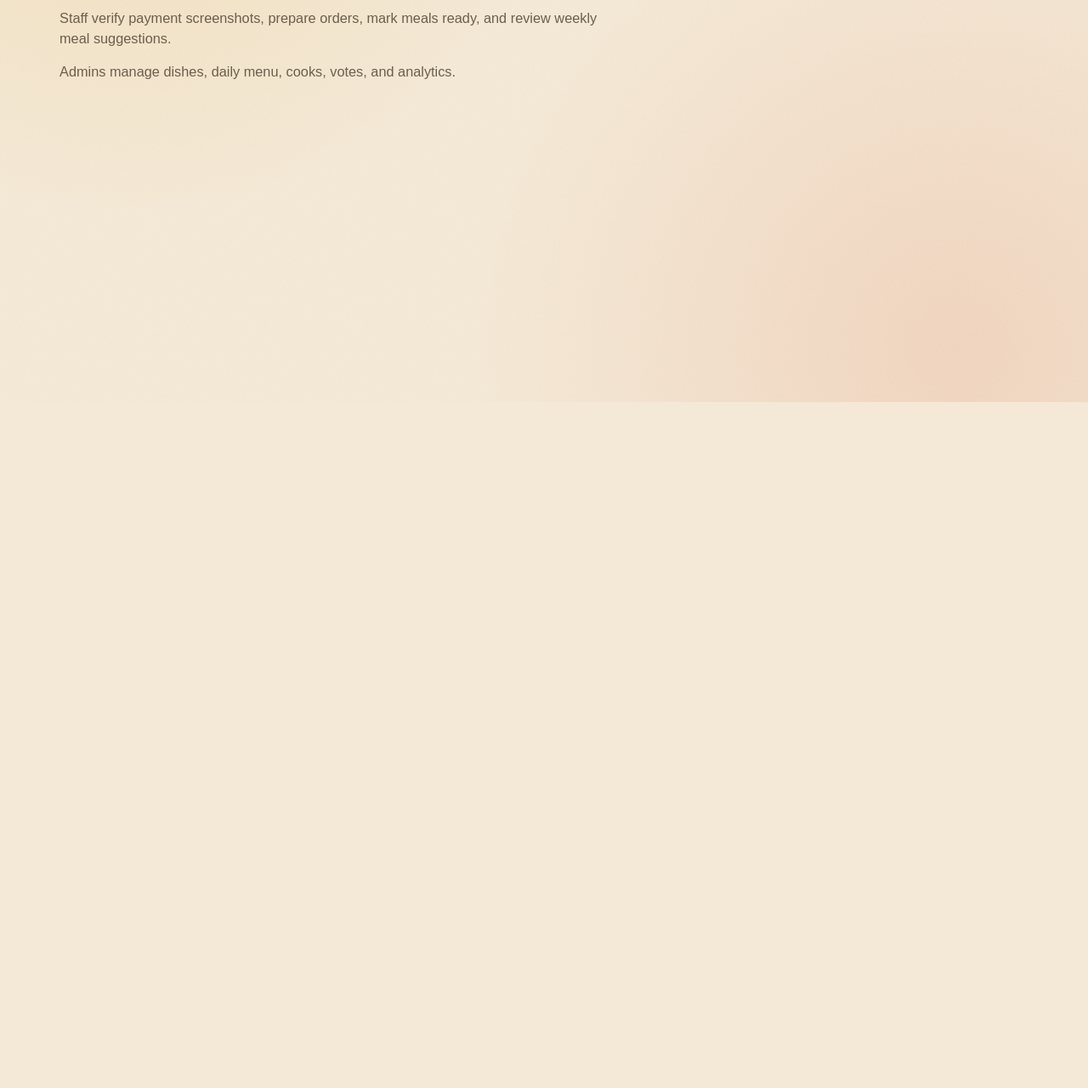
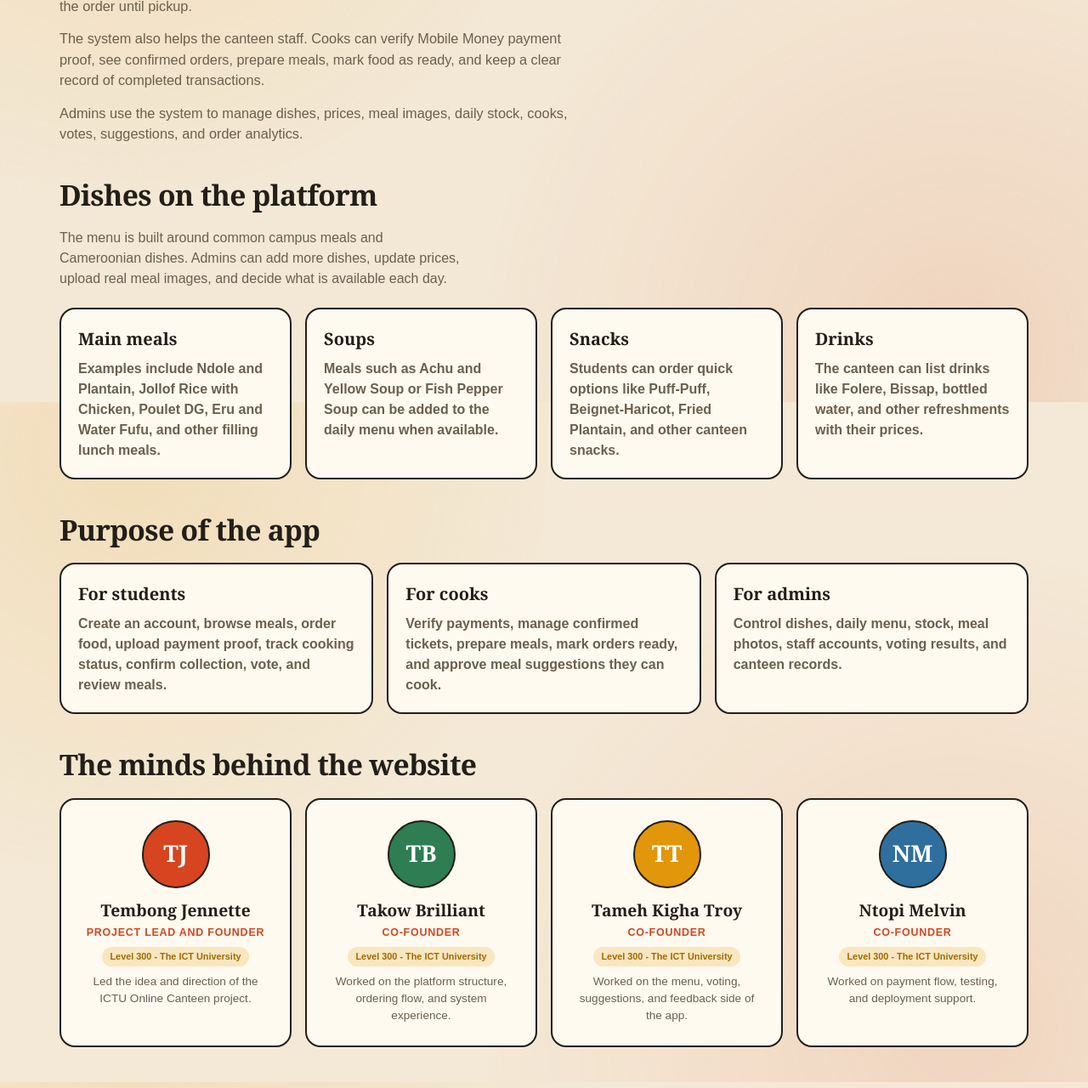
Before and after one commit to cheerybrilliant/yummy_Bite, a website: page Student/About page.html in a window 1280 px wide. Shown: the part 327-1607 px from the top of the page at 85% size. Before the commit the page ends 800 px from the top, so only its background shows below. Drawn offline with Linux system fonts and the light colour scheme.

Commit message:
Update about page purpose and founders

```diff
--- a/Student/About page.html
+++ b/Student/About page.html
@@ -34,11 +34,80 @@
 <a class="chip on" href="About page.html">About</a>
 </nav>
 <span class="eyebrow">About us</span>
-<h1 class="title">The ICT University Online Canteen</h1>
+<h1 class="title">About ICTU Online Canteen</h1>
 <div class="prose">
-<p>This platform helps students order food before reaching the canteen. Students create accounts, choose meals, upload Mobile Money proof, track cooking status, and confirm collection.</p>
-<p>Staff verify payment screenshots, prepare orders, mark meals ready, and review weekly meal suggestions.</p>
-<p>Admins manage dishes, daily menu, cooks, votes, and analytics.</p>
+<p>ICTU Online Canteen was built to manage student food orders in a simple and organized way. Instead of students waiting in long lines or guessing when food is ready, the app lets them see the daily menu, place an order, upload payment proof, and track the order until pickup.</p>
+<p>The system also helps the canteen staff. Cooks can verify Mobile Money payment proof, see confirmed orders, prepare meals, mark food as ready, and keep a clear record of completed transactions.</p>
+<p>Admins use the system to manage dishes, prices, meal images, daily stock, cooks, votes, suggestions, and order analytics.</p>
+</div>
+
+<h2 class="sect">Dishes on the platform</h2>
+<p class="sub">The menu is built around common campus meals and Cameroonian dishes. Admins can add more dishes, update prices, upload real meal images, and decide what is available each day.</p>
+<div class="service-grid">
+<article class="card service-card">
+<h3>Main meals</h3>
+<p>Examples include Ndole and Plantain, Jollof Rice with Chicken, Poulet DG, Eru and Water Fufu, and other filling lunch meals.</p>
+</article>
+<article class="card service-card">
+<h3>Soups</h3>
+<p>Meals such as Achu and Yellow Soup or Fish Pepper Soup can be added to the daily menu when available.</p>
+</article>
+<article class="card service-card">
+<h3>Snacks</h3>
+<p>Students can order quick options like Puff-Puff, Beignet-Haricot, Fried Plantain, and other canteen snacks.</p>
+</article>
+<article class="card service-card">
+<h3>Drinks</h3>
+<p>The canteen can list drinks like Folere, Bissap, bottled water, and other refreshments with their prices.</p>
+</article>
+</div>
+
+<h2 class="sect">Purpose of the app</h2>
+<div class="grid-3">
+<article class="card service-card">
+<h3>For students</h3>
+<p>Create an account, browse meals, order food, upload payment proof, track cooking status, confirm collection, vote, and review meals.</p>
+</article>
+<article class="card service-card">
+<h3>For cooks</h3>
+<p>Verify payments, manage confirmed tickets, prepare meals, mark orders ready, and approve meal suggestions they can cook.</p>
+</article>
+<article class="card service-card">
+<h3>For admins</h3>
+<p>Control dishes, daily menu, stock, meal photos, staff accounts, voting results, and canteen records.</p>
+</article>
+</div>
+
+<h2 class="sect">The minds behind the website</h2>
+<div class="founder-grid">
+<article class="card founder">
+<div class="avatar" style="background:#d6451f">TJ</div>
+<h3>Tembong Jennette</h3>
+<div class="role">Project Lead and Founder</div>
+<span class="lvl">Level 300 - The ICT University</span>
+<p>Led the idea and direction of the ICTU Online Canteen project.</p>
+</article>
+<article class="card founder">
+<div class="avatar" style="background:#2f7d52">TB</div>
+<h3>Takow Brilliant</h3>
+<div class="role">Co-Founder</div>
+<span class="lvl">Level 300 - The ICT University</span>
+<p>Worked on the platform structure, ordering flow, and system experience.</p>
+</article>
+<article class="card founder">
+<div class="avatar" style="background:#e2960a">TT</div>
+<h3>Tameh Kigha Troy</h3>
+<div class="role">Co-Founder</div>
+<span class="lvl">Level 300 - The ICT University</span>
+<p>Worked on the menu, voting, suggestions, and feedback side of the app.</p>
+</article>
+<article class="card founder">
+<div class="avatar" style="background:#2f6f9e">NM</div>
+<h3>Ntopi Melvin</h3>
+<div class="role">Co-Founder</div>
+<span class="lvl">Level 300 - The ICT University</span>
+<p>Worked on payment flow, testing, and deployment support.</p>
+</article>
 </div>
 </section>
     </main>
```
